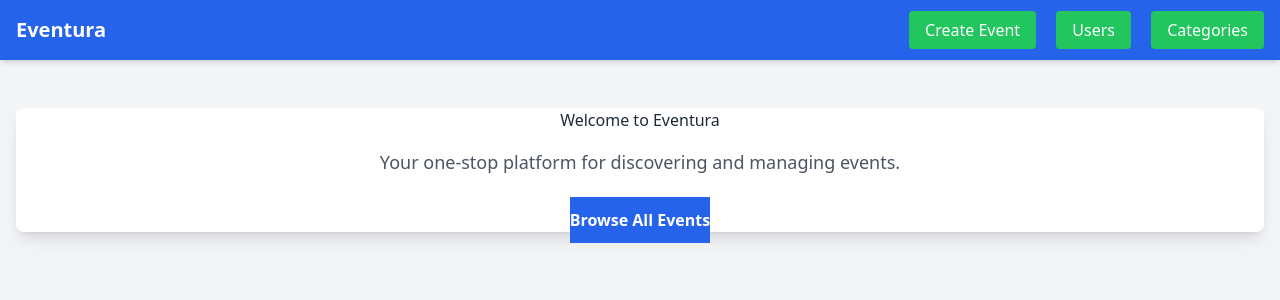
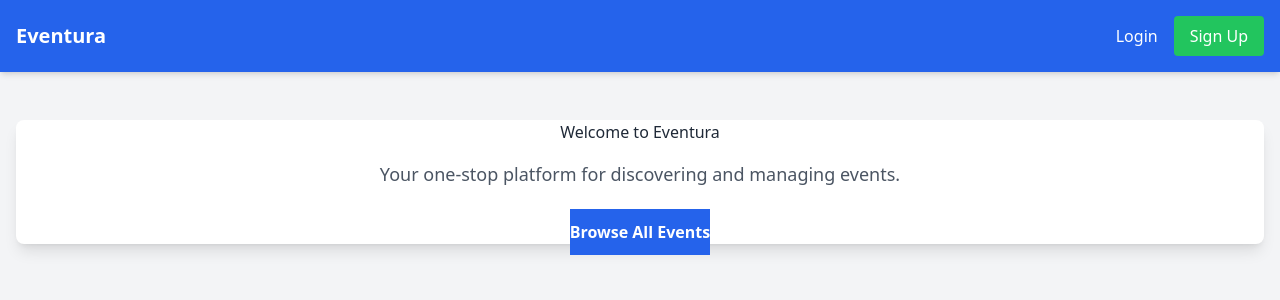
Before and after one commit to blu3be3tle/eventura-django, a Django app: page / in a window 1280 px wide. Shown: the top 300 px of the page. Run offline with Django 5.2, Linux system fonts and the light colour scheme.

Commit message:
navbar made dynamic based on user authorization

```diff
--- a/events/templates/events/main.html
+++ b/events/templates/events/main.html
@@ -6,16 +6,31 @@
     <link rel="stylesheet" href="{% static 'css/output.css' %}" />
   </head>
   <body class="bg-gray-100 font-sans">
-    <nav class="bg-blue-600 p-4 text-white shadow-md">
-      <div class="container mx-auto flex justify-between items-center">
-        <a href="{% url 'event-list' %}" class="font-bold text-xl">Eventura</a>
-        <div>
-          <a href="{% url 'event-create' %}" class="ml-4 bg-green-500 px-4 py-2 rounded hover:bg-green-600">Create Event</a>
-          <a href="{% url 'user-list' %}" class="ml-4 bg-green-500 px-4 py-2 rounded hover:bg-green-600">Users</a>
-          <a href="{% url 'category-list' %}" class="ml-4 bg-green-500 px-4 py-2 rounded hover:bg-green-600">Categories</a>
-        </div>
-      </div>
-    </nav>
+
+<nav class="bg-blue-600 p-4 text-white shadow-md sticky top-0 z-50">
+  <div class="container mx-auto flex justify-between items-center">
+    <a href="{% url 'home' %}" class="font-bold text-xl">Eventura</a>
+
+    <div class="flex items-center space-x-4">
+      {% if user.is_authenticated %}
+        <!-- Logged in users -->
+        <a href="{% url 'event-list' %}" class="px-3 py-2 rounded hover:bg-blue-700">Events</a>
+        <a href="{% url 'category-list' %}" class="px-3 py-2 rounded hover:bg-blue-700">Categories</a>
+        <a href="{% url 'dashboard' %}" class="px-3 py-2 rounded hover:bg-blue-700">Dashboard</a>
+        <form action="{% url 'logout' %}" method="post" class="inline">
+          {% csrf_token %}
+          <button type="submit" class="bg-red-500 px-4 py-2 rounded hover:bg-red-600">Logout</button>
+        </form>
+      {% else %}
+
+      <!-- Visitors -->
+        <a href="{% url 'login' %}" class="px-3 py-2 rounded hover:bg-blue-700">Login</a>
+        <a href="{% url 'signup' %}" class="bg-green-500 px-4 py-2 rounded hover:bg-green-600">Sign Up</a>
+      {% endif %}
+    </div>
+  </div>
+</nav>
+
 
     <main class="container mx-auto mt-8 p-4">
       {% block content %}
```
